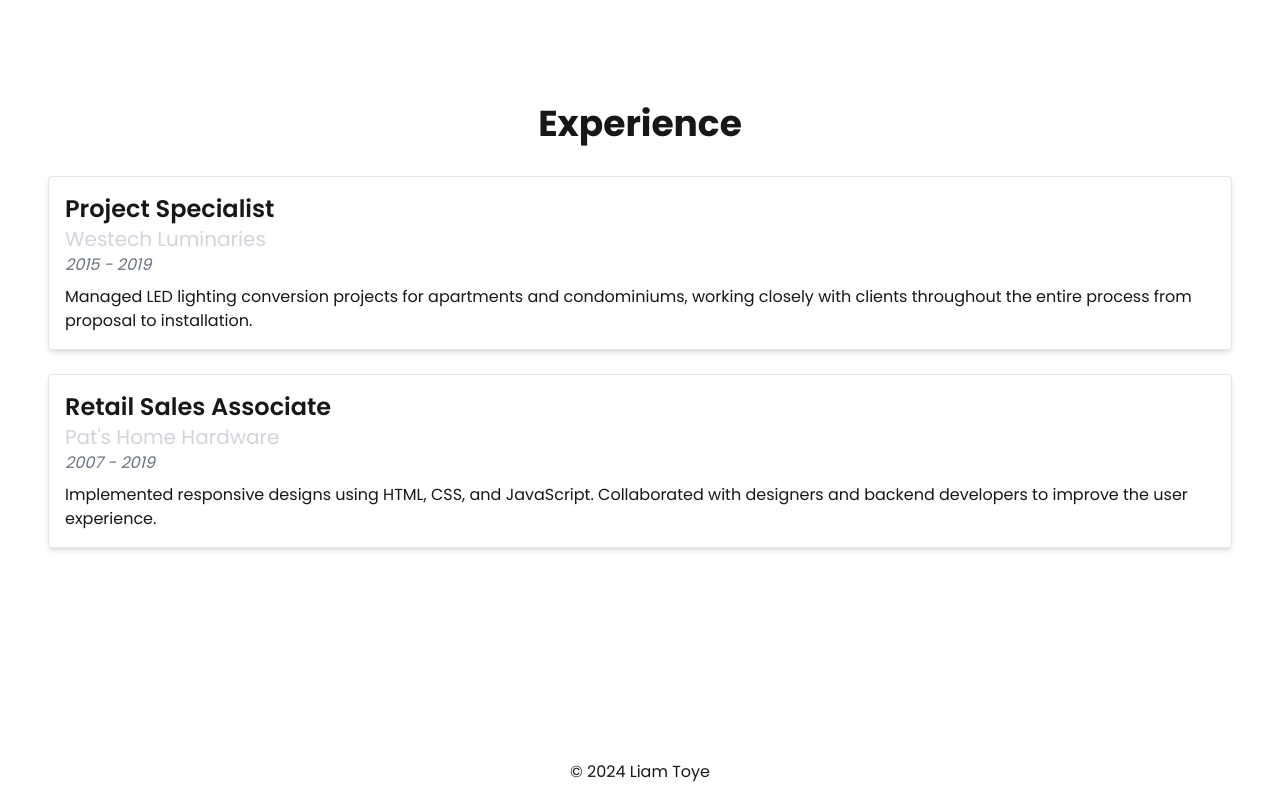
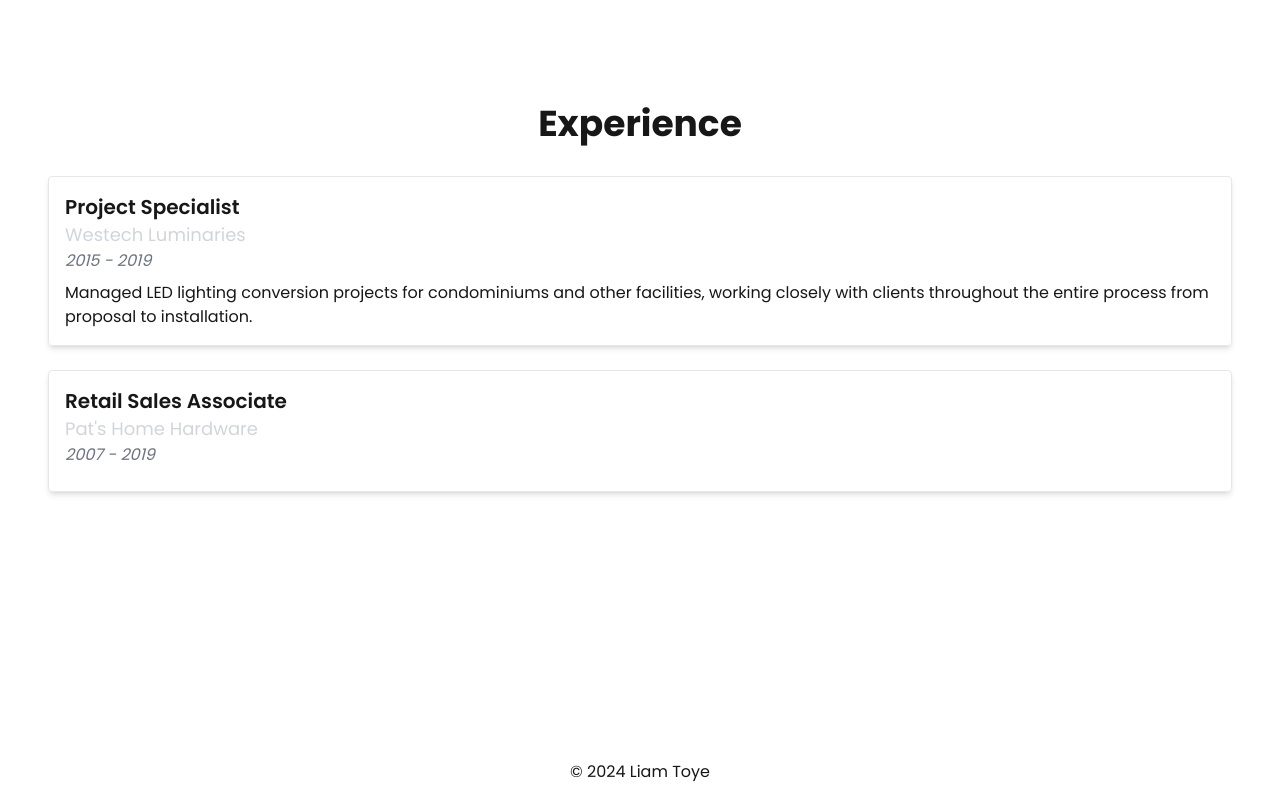
Before and after one commit to lctoye/lctoye.github.io, a Next.js app: page /experience in a window 1280 px wide. Built offline with nearby package versions, Linux system fonts and the light colour scheme; what tailwind-dracula would draw is missing.

Commit message:
minor update

```diff
--- a/next.config.ts
+++ b/next.config.ts
@@ -1,8 +1,9 @@
 import type { NextConfig } from "next";
 
 const nextConfig: NextConfig = {
-  /* config options here */
   reactStrictMode: true,
+  output: 'export',  // Enables static export
+  trailingSlash: true,  // Ensures URLs end with a slash (important for GitHub Pages)
 };
 
 export default nextConfig;
--- a/package.json
+++ b/package.json
@@ -7,9 +7,7 @@
     "dev": "next dev",
     "build": "next build",
     "start": "next start",
-    "lint": "next lint",
-    "deploy": "gh-pages -d out",
-    "predeploy": "next export"
+    "lint": "next lint"
   },
   "dependencies": {
     "next": "15.0.3",
--- a/pages/experience.tsx
+++ b/pages/experience.tsx
@@ -5,14 +5,14 @@ export default function Experience() {
         role: "Project Specialist",
         duration: "2015 - 2019",
         description:
-          "Managed LED lighting conversion projects for apartments and condominiums, working closely with clients throughout the entire process from proposal to installation.",
+          "Managed LED lighting conversion projects for condominiums and other facilities, working closely with clients throughout the entire process from proposal to installation.",
       },
       {
         company: "Pat's Home Hardware",
         role: "Retail Sales Associate",
         duration: "2007 - 2019",
         description:
-          "Implemented responsive designs using HTML, CSS, and JavaScript. Collaborated with designers and backend developers to improve the user experience.",
+          "",
       },
     ];
 
@@ -25,8 +25,8 @@ export default function Experience() {
               key={index}
               className="border p-4 rounded shadow-md hover:shadow-lg transition duration-300"
             >
-              <h2 className="text-blue text-2xl font-semibold">{exp.role}</h2>
-              <h3 className="text-xl text-gray-300">{exp.company}</h3>
+              <h2 className="text-blue text-xl font-semibold">{exp.role}</h2>
+              <h3 className="text-lg text-gray-300">{exp.company}</h3>
               <p className="text-gray-500 italic">{exp.duration}</p>
               <p className="mt-2">{exp.description}</p>
             </div>
--- a/pages/projects.tsx
+++ b/pages/projects.tsx
@@ -4,7 +4,7 @@ export default function Projects() {
     const projects = [
       {
         title: "Fragments Microservice",
-        image: "fragments.png",
+        image: "/fragments.png",
         description:
           "Microservice for authenticated users to upload and retrieve diverse file objects.",
         tags: ["AWS", "Docker", "JavaScript", "Express"],
@@ -14,9 +14,9 @@ export default function Projects() {
       },
       {
         title: "StudyHome",
-        image: "studyhome.png",
+        image: "/studyhome.png",
         description:
-          "Unified notetaking and assessment tracking platform for students, featuring AI-powered automatic parsing of course materials.",
+          "Student notetaking & assessment tracking platform. Features AI-powered automatic document parsing.",
         tags: ["Next.js", "React", "SQL", "Auth", "Express", "AI"],
         links: {
           github: "https://github.com/marcusgeorgievski/studyhome",
@@ -25,7 +25,7 @@ export default function Projects() {
       },
       {
         title: "GestureRunner",
-        image: "gesturerunner.png",
+        image: "/gesturerunner.png",
         description:
           "Hand gesture-controlled endless runner game in Python, leveraging Pygame & OpenCV.",
         tags: ["Python", "Game Dev", "OpenCV", "Pygame"],
@@ -45,7 +45,7 @@ export default function Projects() {
           {projects.map((project, index) => (
             <div
               key={index}
-              className="bg-gray-900 p-4 rounded-lg shadow-lg hover:shadow-xl transition"
+              className="bg-nosferatu-800 p-4 rounded-lg shadow-lg hover:shadow-xl transition"
             >
               <Image
                 src={project.image}
```
